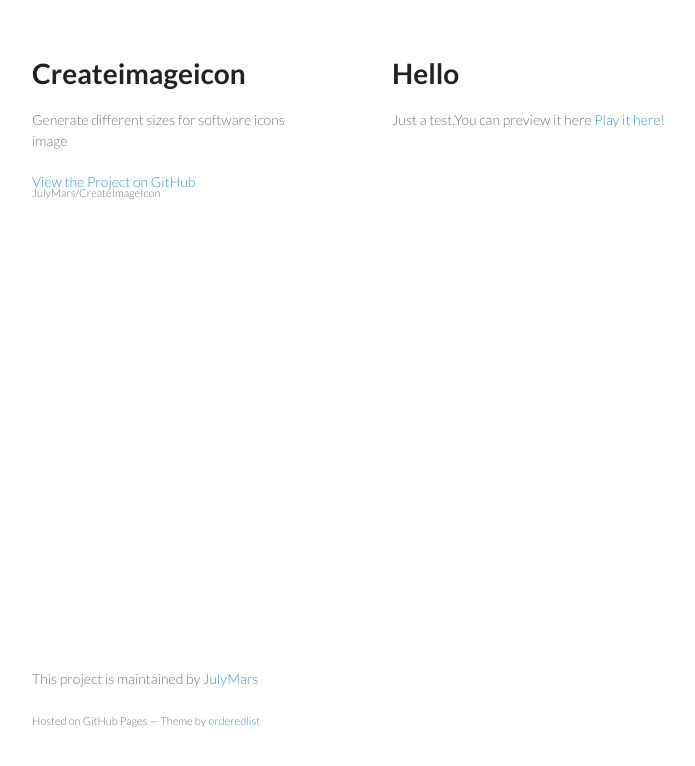
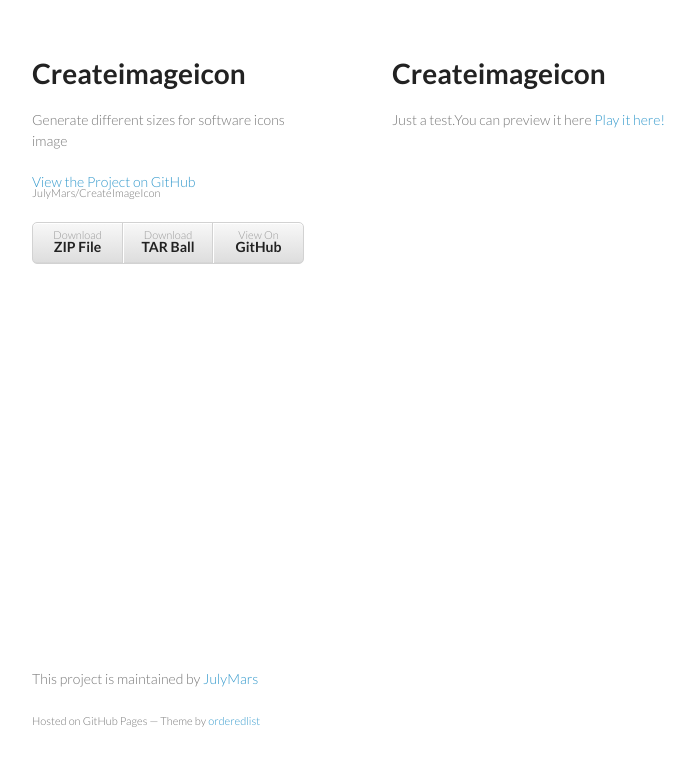
Before and after one commit to JulyMars/CreateImageIcon, a plain HTML site: page index.html in a window 1280 px wide. Shown: the whole page, without its empty margins (178-873 px from the left). Drawn offline with Linux system fonts and the light colour scheme.

Commit message:
Create gh-pages branch via GitHub

```diff
--- a/index.html
+++ b/index.html
@@ -20,10 +20,16 @@
 
         <p class="view"><a href="https://github.com/JulyMars/CreateImageIcon">View the Project on GitHub <small>JulyMars/CreateImageIcon</small></a></p>
 
+
+        <ul>
+          <li><a href="https://github.com/JulyMars/CreateImageIcon/zipball/master">Download <strong>ZIP File</strong></a></li>
+          <li><a href="https://github.com/JulyMars/CreateImageIcon/tarball/master">Download <strong>TAR Ball</strong></a></li>
+          <li><a href="https://github.com/JulyMars/CreateImageIcon">View On <strong>GitHub</strong></a></li>
+        </ul>
       </header>
       <section>
         <h1>
-<a id="hello" class="anchor" href="#hello" aria-hidden="true"><span class="octicon octicon-link"></span></a>Hello</h1>
+<a id="createimageicon" class="anchor" href="#createimageicon" aria-hidden="true"><span class="octicon octicon-link"></span></a>Createimageicon</h1>
 
 <p>Just a test.You can preview it here <a href="http://julymars.github.io/Createimageicon/">Play it here!</a></p>
       </section>
--- a/params.json
+++ b/params.json
@@ -1 +1 @@
-{"name":"Createimageicon","tagline":"Generate different sizes for software icons image","body":"Hello\r\n=====\r\n\r\nJust a test.You can preview it here [Play it here!](http://julymars.github.io/Createimageicon/)","google":"","note":"Don't delete this file! It's used internally to help with page regeneration."}
+{"name":"Createimageicon","tagline":"Generate different sizes for software icons image","body":"Createimageicon\r\n=====\r\n\r\nJust a test.You can preview it here [Play it here!](http://julymars.github.io/Createimageicon/)","google":"","note":"Don't delete this file! It's used internally to help with page regeneration."}
```
